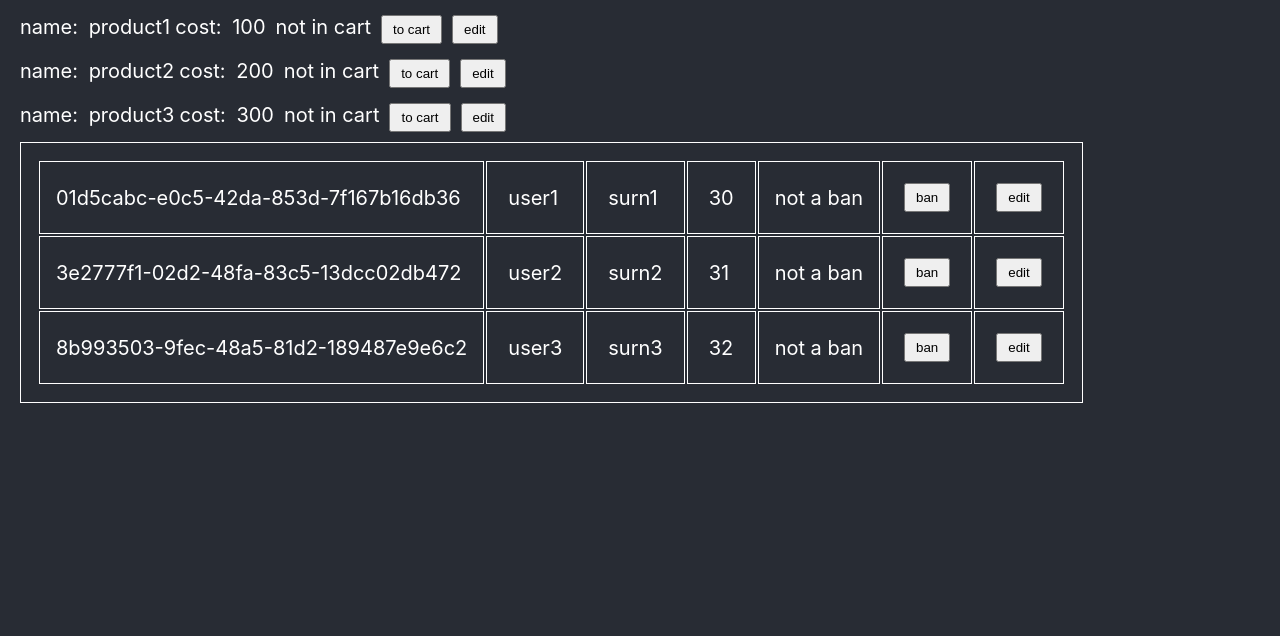
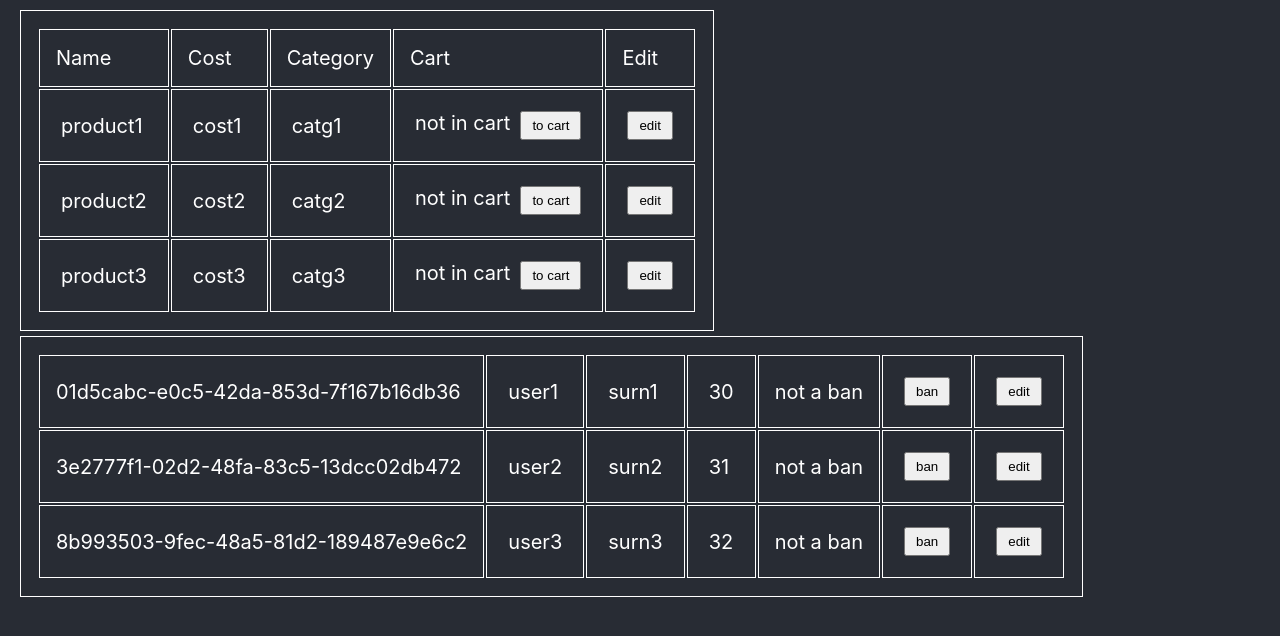
Before and after one commit to banan320/koder_react, a React (Create React App) app: page / in a window 1280 px wide. Shown: the top 636 px of the page. Built offline with nearby package versions, Linux system fonts and the light colour scheme.

Commit message:
lesson 50

```diff
--- a/src/Product.js
+++ b/src/Product.js
@@ -5,6 +5,7 @@ const Product = ({
   id,
   name,
   cost,
+  catg,
   inCart,
   addToCart,
   isEdit,
@@ -29,8 +30,7 @@ const Product = ({
     //   <button onClick={() => addToCart(id)}>to cart</button>
     //   <button onClick={() => toggleMode(id)}>{isEdit ? "save" : "edit"}</button>
     // </div>
-    <div>
-      name:{" "}
+    <tr>
       <ProductField
         id={id}
         text={name}
@@ -39,7 +39,6 @@ const Product = ({
         isEdit={isEdit}
         editProd={editProd}
       />
-      cost:{" "}
       <ProductField
         id={id}
         text={cost}
@@ -48,10 +47,24 @@ const Product = ({
         isEdit={isEdit}
         editProd={editProd}
       />
-      <span>{inCart ? "in cart" : "not in cart"}</span>
-      <button onClick={() => addToCart(id)}>to cart</button>
-      <button onClick={() => toggleMode(id)}>{isEdit ? "save" : "edit"}</button>
-    </div>
+      <ProductField
+        id={id}
+        text={catg}
+        type={"catg"}
+        inCart={inCart}
+        isEdit={isEdit}
+        editProd={editProd}
+      />
+      <td>
+        <span>{inCart ? "in cart" : "not in cart"}</span>
+        <button onClick={() => addToCart(id)}>to cart</button>
+      </td>
+      <td>
+        <button onClick={() => toggleMode(id)}>
+          {isEdit ? "save" : "edit"}
+        </button>
+      </td>
+    </tr>
   );
 };
 
--- a/src/ProductField.js
+++ b/src/ProductField.js
@@ -1,14 +1,20 @@
-import React from "react";
+import React, { useState } from "react";
 
-const ProductField = ({ id, text, type, isEdit, editProd }) => {
+const ProductField = ({ id, text, type, editProd }) => {
+  const [isEdit, setIsEdit] = useState(false);
   return (
-    <>
+    <td>
       {isEdit ? (
-        <input value={text} onChange={(event) => editProd(id, type, event)} />
+        <input
+          value={text}
+          onChange={(e) => editProd(id, type, e)}
+          onBlur={() => setIsEdit(false)}
+          autoFocus
+        />
       ) : (
-        <span>{text}</span>
+        <span onClick={() => setIsEdit(true)}>{text}</span>
       )}
-    </>
+    </td>
   );
 };
 
--- a/src/Products.js
+++ b/src/Products.js
@@ -4,9 +4,30 @@ import { v4 as uuidv4 } from "uuid";
 import Product from "./Product";
 
 const initProds = [
-  { id: uuidv4(), name: "product1", cost: 100, inCart: false, isEdit: false },
-  { id: uuidv4(), name: "product2", cost: 200, inCart: false, isEdit: false },
-  { id: uuidv4(), name: "product3", cost: 300, inCart: false, isEdit: false },
+  {
+    id: uuidv4(),
+    name: "product1",
+    cost: "cost1",
+    catg: "catg1",
+    inCart: false,
+    isEdit: false,
+  },
+  {
+    id: uuidv4(),
+    name: "product2",
+    cost: "cost2",
+    catg: "catg2",
+    inCart: false,
+    isEdit: false,
+  },
+  {
+    id: uuidv4(),
+    name: "product3",
+    cost: "cost3",
+    catg: "catg3",
+    inCart: false,
+    isEdit: false,
+  },
 ];
 
 const Products = () => {
@@ -53,6 +74,7 @@ const Products = () => {
       id={prod.id}
       name={prod.name}
       cost={prod.cost}
+      catg={prod.catg}
       inCart={prod.inCart}
       addToCart={addToCart}
       isEdit={prod.isEdit}
@@ -61,7 +83,20 @@ const Products = () => {
     />
   ));
 
-  return <>{result}</>;
+  return (
+    <table>
+      <thead>
+        <tr>
+          <td>Name</td>
+          <td>Cost</td>
+          <td>Category</td>
+          <td>Cart</td>
+          <td>Edit</td>
+        </tr>
+      </thead>
+      <tbody>{result}</tbody>
+    </table>
+  );
 };
 
 export default Products;
--- a/src/UserField.js
+++ b/src/UserField.js
@@ -1,12 +1,18 @@
-import React from "react";
+import React, { useState } from "react";
 
-const UserField = ({ id, text, type, isEdits, editChange }) => {
+const UserField = ({ id, text, type, editChange }) => {
+  const [isEdits, setIsEdits] = useState(false);
   return (
     <>
       {isEdits ? (
-        <input value={text} onChange={(e) => editChange(id, type, e)} />
+        <input
+          value={text}
+          onChange={(e) => editChange(id, type, e)}
+          autoFocus
+          onBlur={() => setIsEdits(false)}
+        />
       ) : (
-        <span>{text}</span>
+        <span onClick={() => setIsEdits(true)}>{text}</span>
       )}
     </>
   );
```
